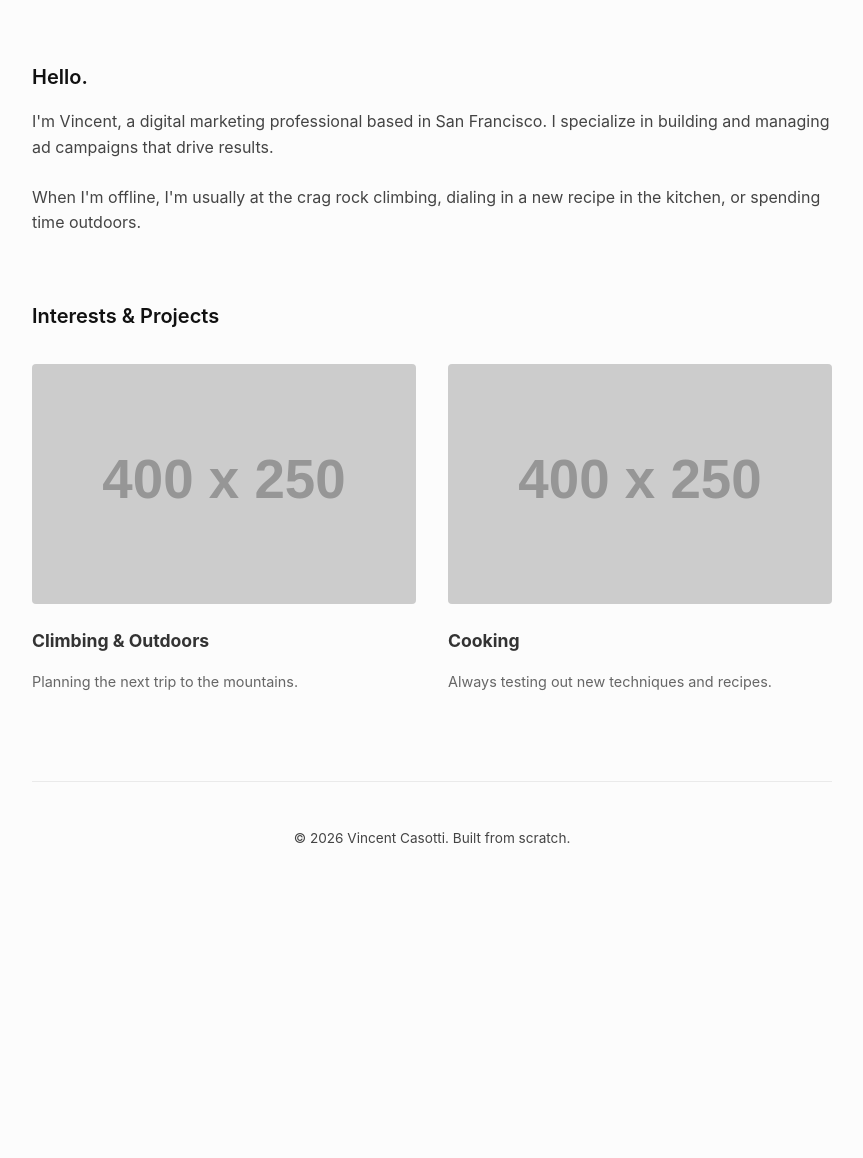
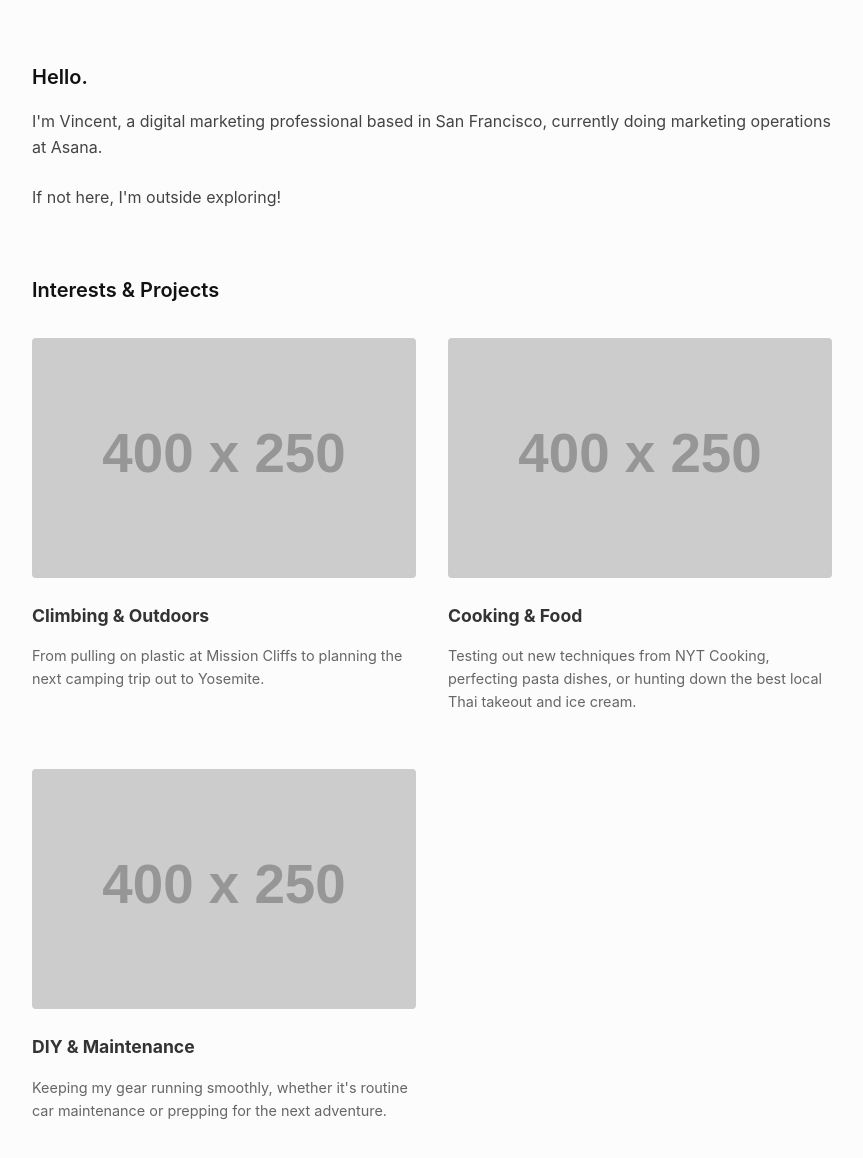
Before and after one commit to vincentcasotti/vincentcasotti.github.io, a plain HTML site: page index.html in a window 1280 px wide. Shown: the part 106-1264 px from the top of the page, without its empty margins (208-1071 px from the left). Before the commit the page ends 1011 px from the top, so only its background shows below. Drawn offline with Linux system fonts and the light colour scheme; placeholder pictures from the web are drawn by us.

Commit message:
Update index.html

```diff
--- a/index.html
+++ b/index.html
@@ -20,8 +20,8 @@
         <main>
             <section id="about" class="fade-in">
                 <h2>Hello.</h2>
-                <p>I'm Vincent, a digital marketing professional based in San Francisco. I specialize in building and managing ad campaigns that drive results.</p>
-                <p>When I'm offline, I'm usually at the crag rock climbing, dialing in a new recipe in the kitchen, or spending time outdoors.</p>
+                <p>I'm Vincent, a digital marketing professional based in San Francisco, currently doing marketing operations at Asana.</p>
+                <p>If not here, I'm outside exploring!</p>
             </section>
 
             <section id="interests">
@@ -30,20 +30,17 @@
                     <div class="card">
                         <img src="https://via.placeholder.com/400x250" alt="Climbing placeholder">
                         <h3>Climbing & Outdoors</h3>
-                        <p>Planning the next trip to the mountains.</p>
+                        <p>From pulling on plastic at Mission Cliffs to planning the next camping trip out to Yosemite.</p>
                     </div>
                     <div class="card">
                         <img src="https://via.placeholder.com/400x250" alt="Cooking placeholder">
-                        <h3>Cooking</h3>
-                        <p>Always testing out new techniques and recipes.</p>
+                        <h3>Cooking & Food</h3>
+                        <p>Testing out new techniques from NYT Cooking, perfecting pasta dishes, or hunting down the best local Thai takeout and ice cream.</p>
+                    </div>
+                    <div class="card">
+                        <img src="https://via.placeholder.com/400x250" alt="Automotive placeholder">
+                        <h3>DIY & Maintenance</h3>
+                        <p>Keeping my gear running smoothly, whether it's routine car maintenance or prepping for the next adventure.</p>
                     </div>
                 </div>
             </section>
-        </main>
-
-        <footer>
-            <p>&copy; 2026 Vincent Casotti. Built from scratch.</p>
-        </footer>
-    </div>
-</body>
-</html>
```
